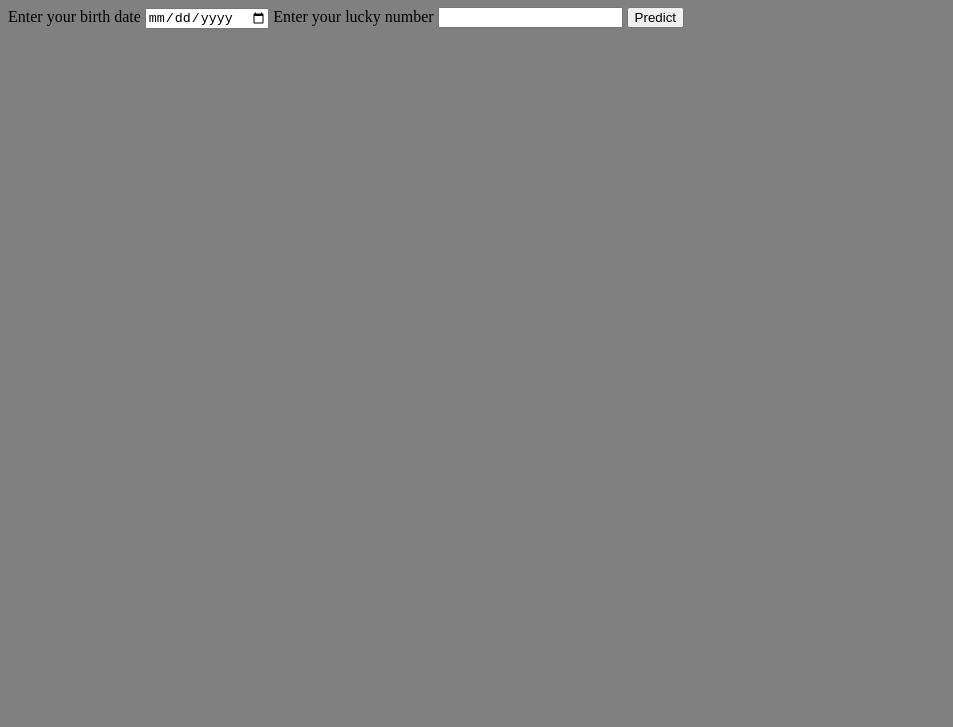
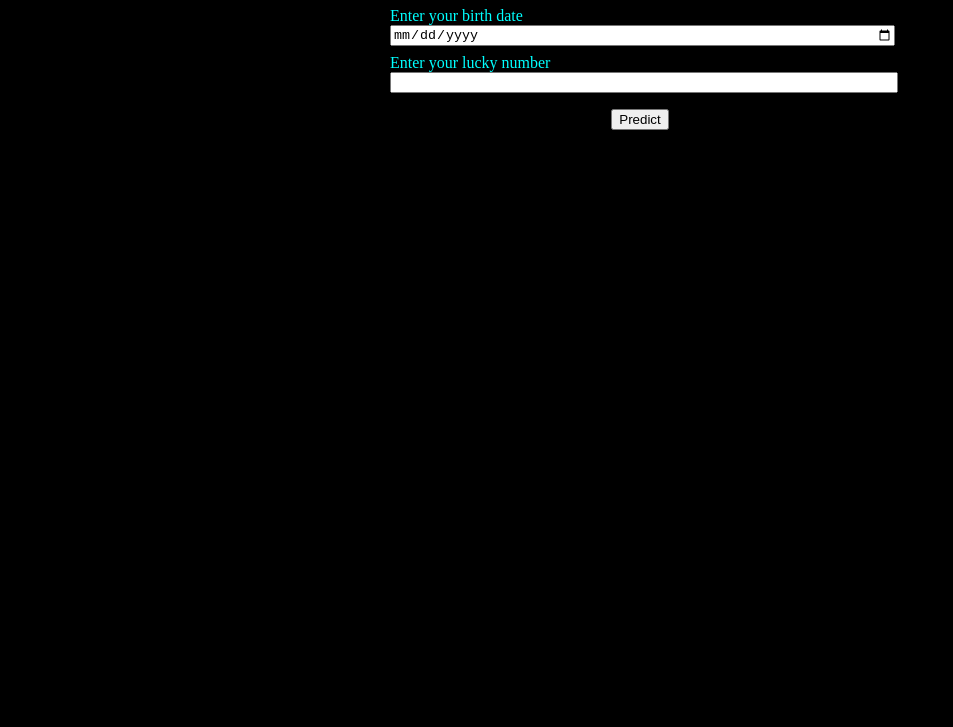
Before and after one commit to sach10-create/neogcamp-birthday-luck, a plain HTML site: page index.html in a window 1280 px wide. Shown: the part 73-800 px from the top of the page, without its empty margins (0-953 px from the left). Drawn offline with Linux system fonts and the light colour scheme.

Commit message:
update style.css

```diff
--- a/style.css
+++ b/style.css
@@ -1,3 +1,38 @@
 body{
-    background-color: grey;
+    background-color:black;
+    color: cyan;
 }
+
+h1{
+    text-align: center;
+}
+
+.container{
+    width : 500px;
+    margin: auto;
+}
+
+input , label{
+    display: block;
+}
+
+label{
+    padding-bottom: 1rem;
+}
+
+input {
+    margin-bottom: 0.5rem;
+    width: 100%;
+}
+
+.check-button{
+    display: block;
+    margin: auto;
+    margin-top: 1rem;
+    margin-bottom: 1rem;
+}
+
+.output-box{
+    font-weight: bold;
+    text-align: center;
+}
```
